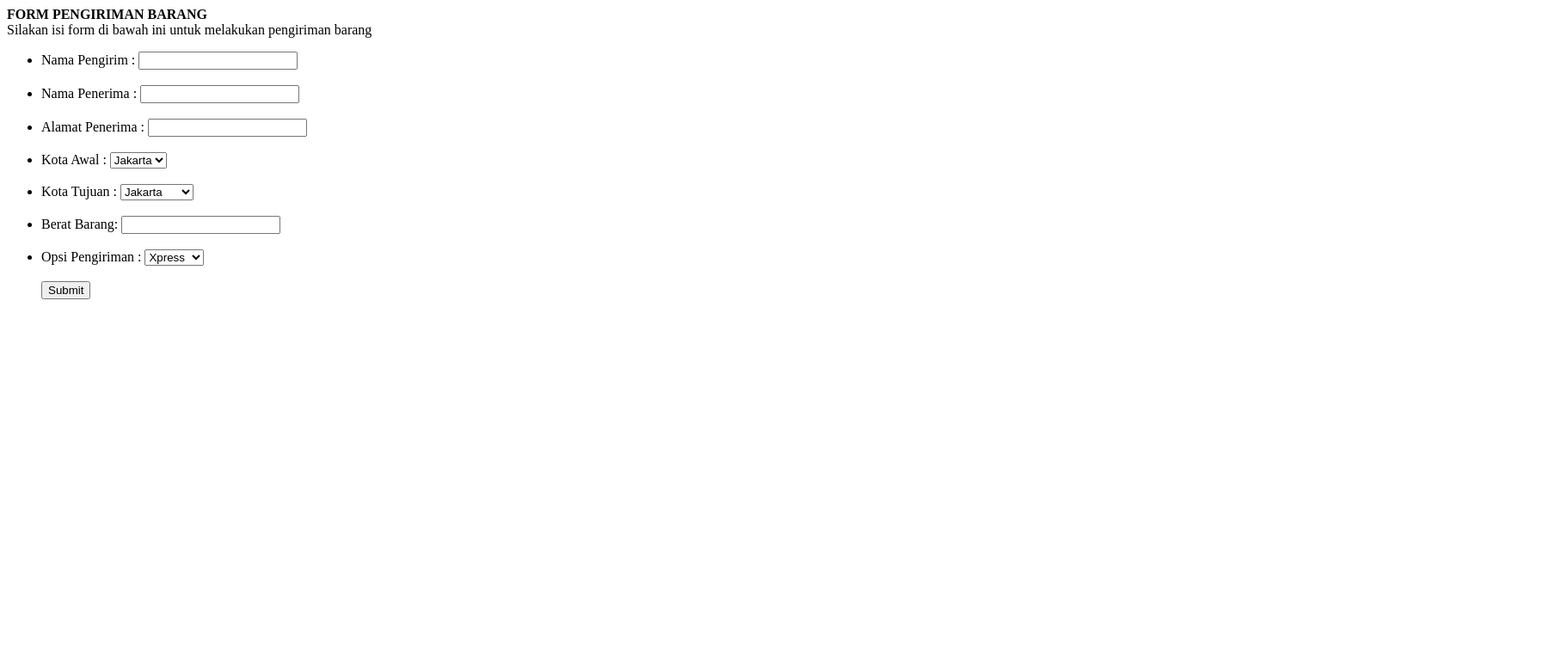
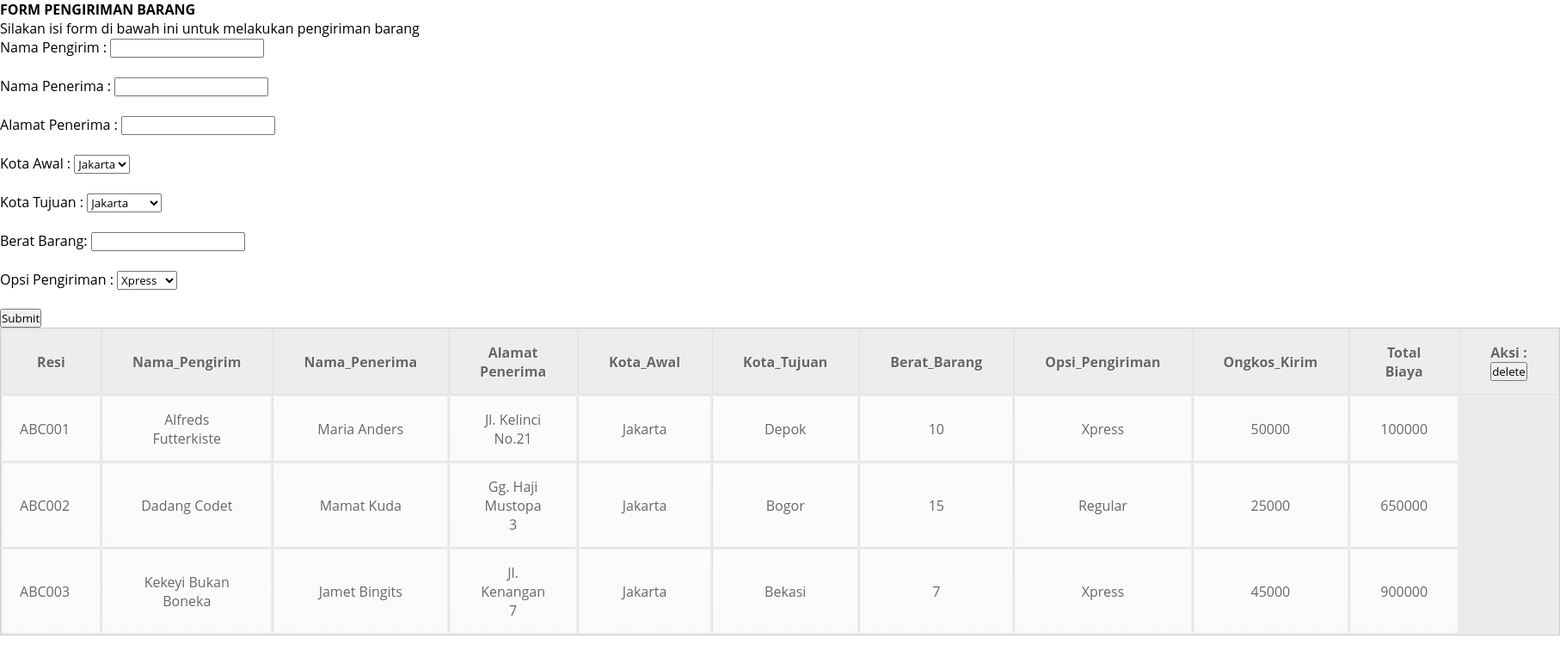
Before and after one commit to ardafeisel/Hackaton-Challenge, a plain HTML site: page index.html in a window 1280 px wide. Shown: the whole page at 86% size, 1814 px wide, since content can reach past the window. Drawn offline with Linux system fonts and the light colour scheme.

Commit message:
Penambahan tabel dari scriptnya mas fadhil

```diff
--- a/index.html
+++ b/index.html
@@ -1,6 +1,7 @@
 <html>
 <head>
      <title> Si Kebut</title>
+     <link rel="stylesheet" href="style.css">
 </head>
 <body>
     <p4> <strong> FORM PENGIRIMAN BARANG </p4> </strong> <br>
@@ -54,7 +55,57 @@
         </form>
     </div>
     <div>
-
+        <table>
+            <tr>
+                <th>Resi</th>
+                <th>Nama_Pengirim</th>
+                <th>Nama_Penerima</th>
+                <th>Alamat Penerima</th>
+                <th>Kota_Awal</th>
+                <th>Kota_Tujuan</th>
+                <th>Berat_Barang</th>
+                <th>Opsi_Pengiriman</th>
+                <th>Ongkos_Kirim</th>
+                <th>Total Biaya</th>
+                <th>Aksi : <input type='submit' name='tombol' value='delete' /> </th>
+            </tr>
+            <tr>
+                <td>ABC001</td>
+                <td>Alfreds Futterkiste</td>
+                <td>Maria Anders</td>
+                <td>Jl. Kelinci No.21</td>
+                <td>Jakarta</td>
+                <td>Depok</td>
+                <td>10</td>
+                <td>Xpress</td>
+                <td>50000</td>
+                <td>100000</td>
+            </tr>
+            <tr>
+                <td>ABC002</td>
+                <td>Dadang Codet</td>
+                <td>Mamat Kuda</td>
+                <td>Gg. Haji Mustopa 3</td>
+                <td>Jakarta</td>
+                <td>Bogor</td>
+                <td>15</td>
+                <td>Regular</td>
+                <td>25000</td>
+                <td>650000</td>
+            </tr>
+            <tr>
+                <td>ABC003</td>
+                <td>Kekeyi Bukan Boneka</td>
+                <td>Jamet Bingits</td>
+                <td>Jl. Kenangan 7</td>
+                <td>Jakarta</td>
+                <td>Bekasi</td>
+                <td>7</td>
+                <td>Xpress</td>
+                <td>45000</td>
+                <td>900000</td>
+            </tr>
+        </table>
     </div>
 </body>
 <script src="index.js"></script>
--- a/style.css
+++ b/style.css
@@ -1,3 +1,30 @@
+*{
+  margin: 0;
+  padding: 0;
+  outline: 0;
+  font-family: 'Open Sans', sans-serif;
+}
+
+body{
+  height: 100vh;
+  /* background-image: url (Masukkan link); */
+  background-size: cover;
+  background-position: center;
+  background-repeat: no-repeat;
+}
+
+/* .container{
+  position: absolute;
+  left: 50%;
+  top: 50%;
+  transform: translate(-50%,-50%);
+  padding: 20px 25px;
+  width: 300px;
+
+  background-color: rgba(253, 253, 253, 0.7);
+  box-shadow: 0 0 10px rgba(255,255,255,.3);
+} */
+
 table {
     font-family: Arial, Helvetica, sans-serif;
     color: #666;
```
